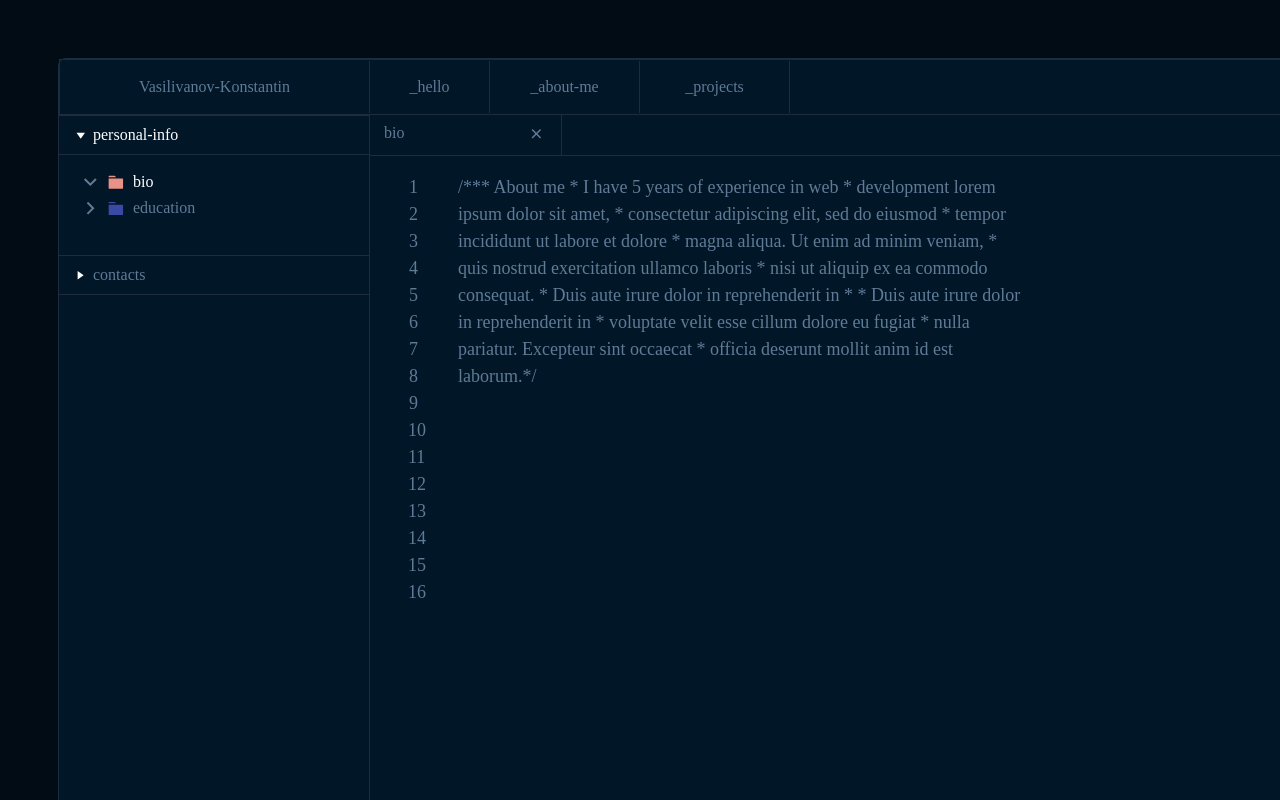
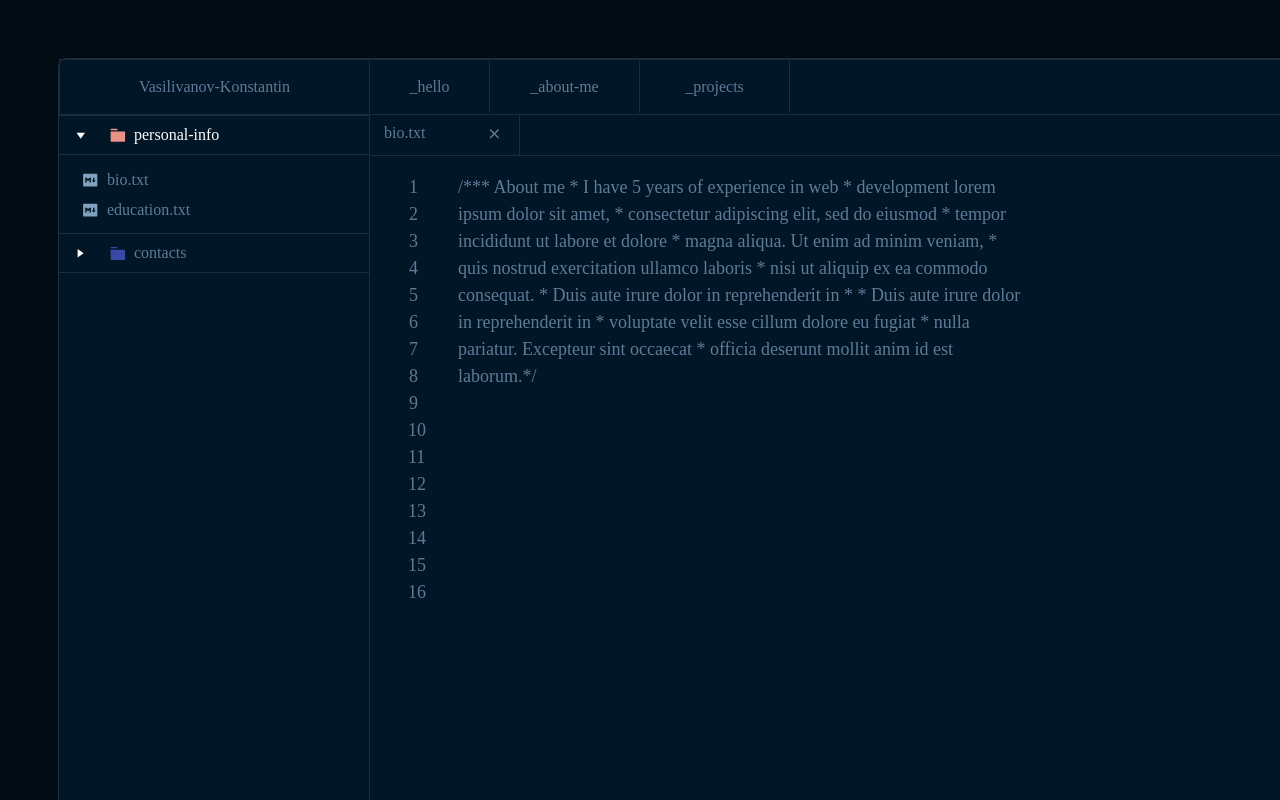
Before and after one commit to iVaccemoq/portfolioMain, a React (Create React App) app: page /about in a window 1280 px wide. Shown: the top 800 px of the page. Built offline with nearby package versions, Linux system fonts and the light colour scheme.

Commit message:
opening windows

```diff
--- a/src/components/SecondRouteWrapper/SecondRouteWrapper.js
+++ b/src/components/SecondRouteWrapper/SecondRouteWrapper.js
@@ -7,24 +7,32 @@ import Scroll from "../scroll/Scroll";
 import AsidePanelEntrails from "../asidePanelEntrails/AsidePanelEntrails";
 import AsidePanelEntrailsContacts from "../asidePanelEntrailsContacts/AsidePanelEntrailsContacts";
 
+import bioIcon from '../../resourses/bioFolder.svg'
+import educationIcon from '../../resourses/educationFolder.svg'
+
 import { useState } from "react";
 
 const SecondRouteWrapper = () => {
 
     const [toggleClass, setToggleClass] = useState(['personal-info_active', '','']);
     const [toggleChildClass, setToggleChildClass] = useState(['bio_active','']);
-    const [windowName, setWindowName] = useState(['bio','']);
+    const [windowName, setWindowName] = useState(['bio.txt','']);
 
     const onActive = (e) => {
 
         if (e.target.getAttribute('data-folder') !== null) {
-            /* setToggleClass(toggleClazz(toggleClass,e,'data-folder')) */
-            setToggleChildClass(toggleClazz(toggleChildClass,e,'data-folders'))
+            setToggleClass(toggleClazz(toggleClass,e,'data-folder'))
         } else if (e.target.getAttribute('data-folders') !== null)  {
             setToggleChildClass(toggleClazz(toggleChildClass,e,'data-folders'))
         }
 
     }
+
+    const onWindow = (e) => {
+        if (e.target.getAttribute('data-folders') !== null) {
+             setWindowName(toggleChildName(e, 'data-folders'))
+         }
+     }
 
     const toggleClazz = (whtToggle, e, whtDataAttr) => {
 
@@ -74,150 +82,38 @@ const SecondRouteWrapper = () => {
 
     }
 
-    /* const onWindow = (e) => {
-        if (e.target.getAttribute('data-folder') !== null) {
-            setWindowName(toggleName(e, 'data-folder'))
-        } else if (e.target.getAttribute('data-folders') !== null) {
-            setWindowName(toggleChildName(e, 'data-folders'))
-        }
-    } */
-
-    const onWindow = (e) => {
-        if (e.target.getAttribute('data-folders') !== null) {
-            setWindowName(toggleChildName(e, 'data-folders'))
-        }
-    }
-
-    const toggleName = (e, dataAttr) => {
-
-        const copyArr = windowName.slice(0);
-
-        let maxCounter = 0;
-        let names =[]
-        let childElements = ['bio', 'education'] // при изменении верстки, добавить новые чайлд атрибуты
-
-        for (let key of childElements) {
-            let counter = 0;
-            copyArr.forEach((item,i) => {
-                if (item === e.target.getAttribute(dataAttr) || item === `${e.target.getAttribute(dataAttr)}; ${key}`) {
-                    counter++
-                }
-            })
-            if (counter > maxCounter) {
-                maxCounter = counter;
-            }
-        }
-
-       /*  if (maxCounter === 0) {
-            names = windowName.map((item,i) => {
-
-                copyArr[i] = item;
-
-                let counter = 0;
-
-                copyArr.forEach((item,i) => {
-                    if (item === e.target.getAttribute(dataAttr)) {
-                        counter ++
-                    }
-                })
-
-                if (item === '' && counter === 0) {
-                    copyArr[i] = e.target.getAttribute(dataAttr);
-                    return e.target.getAttribute(dataAttr)
-                } else {
-                    return item
-                }
-            })
-        } else {
-            names = windowName.map((item,i) => {
-
-                if (item === e.target.getAttribute(dataAttr) || item === `${e.target.getAttribute(dataAttr)}; ${childElements[i]}`) {
-                    return ''
-                } else {
-                    return item
-                }
-
-            })
-        } */
-        names = windowName.map((item,i) => {
-
-            copyArr[i] = item;
-
-            let counter = 0;
-
-            copyArr.forEach((item,i) => {
-                if (item === e.target.getAttribute(dataAttr) || item === `${e.target.getAttribute(dataAttr)}; ${childElements[i]}`) {
-                    counter ++
-                }
-            })
-
-            if (item === '' && counter === 0 ) {
-                copyArr[i] = e.target.getAttribute(dataAttr);
-                return e.target.getAttribute(dataAttr)
-            } else {
-                return item
-            }
-        })
-
-        return names
-
-    }
-
     const toggleChildName = (e, dataAttr) => {
 
         const copyArr = windowName.slice(0);
         let childNames = [];
-
         let counter = 0;
 
-        copyArr.forEach(item => {
-            if (item === e.target.getAttribute(dataAttr)) {
-                counter ++;
+        childNames = windowName.map((item,i) => {
+
+            copyArr.forEach(item => {
+                if (item === `${e.target.getAttribute(dataAttr)}.txt`) {
+                    counter++
+                }
+            })
+
+            if (item === '' && counter === 0) {
+                copyArr[i] = e.target.getAttribute(dataAttr);
+                return `${e.target.getAttribute(dataAttr)}.txt`
+            } else {
+                copyArr[i] = item;
+                return item;
             }
         })
-
-        if (counter === 0) {
-            childNames.map((item,i) => {
-                if (item === '') {
-                    copyArr[i] = e.target.getAttribute(dataAttr)
-                    return e.target.getAttribute(dataAttr)
-                } else {
-                    return item
-                }
-            })
-        }
-
         return childNames
 
     }
 
-    console.log(windowName)
-    /* const windowNamee = ['personal-info; bio', 'personal-info; education']
-
-    console.log(windowNamee)
-
-    let childElementss = ['bio', 'education']
-
-    const names = windowNamee.map((item,i) => {
-
-            if (item === 'personal-info' || item === `personal-info; ${childElementss[i]}`) {
-                return ''
-            } else {
-                return item
-            }
-
-    })
-
-    console.log(names) */
-
-
-
     return (
         <main className="App__two-page-wrapper">
             <Gpspanel onActive={onActive} onWindow={onWindow}>
-                <AsideEntrails dataAttr='personal-info' name={'personal-info'} toggleClass={toggleClass}/>
+                <AsideEntrails img={bioIcon} dataAttr='personal-info' name={'personal-info'} toggleClass={toggleClass}/>
                 <AsidePanelEntrails dataAttr='personal-info' toggleChildClass={toggleChildClass} toggleClass={toggleClass}/>
-                <AsideEntrails dataAttr='contacts' name={'contacts'} toggleClass={toggleClass}/>
+                <AsideEntrails img={educationIcon} dataAttr='contacts' name={'contacts'} toggleClass={toggleClass}/>
                 <AsidePanelEntrailsContacts dataAttr='contacts' toggleClass={toggleClass}/>
             </Gpspanel>
             <MainScreen>
--- a/src/components/app/App.scss
+++ b/src/components/app/App.scss
@@ -37,9 +37,16 @@
         padding: 0;
     }
     &__two-page-info-about{
+        padding-left: 10px;
         display: flex;
-        margin-bottom: 8px;
+        display: flex;
+        align-items: center;
+        height: 30px;
         cursor: pointer;
+
+        &:hover{
+            background-color: rgba(255,255,255, .1);
+        }
 
     }
     &__two-page-img{
@@ -51,6 +58,8 @@
     }
     &__two-page-folder{
         margin-left: 13px;
+        width: 16px;
+        height: 14px;
     }
     &__two-page-name{
         margin-left: 9px;
@@ -59,10 +68,13 @@
         font-size: 16px;
         font-style: normal;
         font-weight: 400;
-        line-height: normal;
+        line-height: 12px;
         &_active {
             color: white;
         }
+        /* &:hover{
+            color:white;
+        } */
     }
     &__two-page-info{
         visibility: hidden;
@@ -70,11 +82,12 @@
         height: 0;
         padding: 0;
         margin: 0;
+
         &_active {
         opacity: 1;
-        height: 100px;
+        height: 78px;
         visibility: visible;
-        padding: 18px 0 25px 10px;
+        padding: 10px 0 20px 0;
         }
     }
 
--- a/src/components/asideEntrails/AsideEntrails.js
+++ b/src/components/asideEntrails/AsideEntrails.js
@@ -17,6 +17,7 @@ const AsideEntrails = (props) => {
     return (
         <div data-folder={props.dataAttr} className={clazz} >
             <img className={imgClazz} src={bigArrow} alt="arrow" />
+            <img className='aside-panel__big-arrow aside-panel__big-arrow_active' src={props.img} alt="arrow" />
             {props.name}
         </div>
     )
--- a/src/components/asidePanelEntrails/AsidePanelEntrails.js
+++ b/src/components/asidePanelEntrails/AsidePanelEntrails.js
@@ -1,5 +1,4 @@
-import bioIcon from '../../resourses/bioFolder.svg'
-import educationIcon from '../../resourses/educationFolder.svg'
+import txt from '../../resourses/txtFormat.svg'
 import arrow from '../../resourses/smalArrow.svg'
 
 import ListFolder from '../listFolders/ListFolder'
@@ -18,8 +17,9 @@ const AsidePanelEntrails = (props) => {
 
     return (
         <ol className={clazz}>
-            <ListFolder name='bio' dataAttr='bio' img={bioIcon} toggleChildClass={props.toggleChildClass}/>
-            <ListFolder name='education' dataAttr='education' img={educationIcon} toggleChildClass={props.toggleChildClass}/>
+            <ListFolder name='bio.txt' dataAttr='bio' img={txt} toggleChildClass={props.toggleChildClass}/>
+            <ListFolder name='education.txt' dataAttr='education' img={txt} toggleChildClass={props.toggleChildClass}/>
+
         </ol>
     )
 }
--- a/src/components/listFolders/ListFolder.js
+++ b/src/components/listFolders/ListFolder.js
@@ -1,4 +1,5 @@
 import arrow from '../../resourses/smalArrow.svg'
+
 
 const ListFolder = (props) => {
 
@@ -16,9 +17,8 @@ const ListFolder = (props) => {
 
     return (
         <li data-folders={props.dataAttr} className='App__two-page-info-about'>
-            <img data-folders={props.dataAttr} src={arrow} alt="arrow" className={imgClazz} />
             <img data-folders={props.dataAttr} src={props.img} alt={props.name} className="App__two-page-folder" />
-            <div data-folders={props.dataAttr} className={clazz}>{props.name}</div>
+            <div data-folders={props.dataAttr} className="App__two-page-name">{props.name}</div>
         </li>
     )
 }
--- a/src/components/window/window.scss
+++ b/src/components/window/window.scss
@@ -15,7 +15,7 @@
     &__wrapper{
         position: relative;
         border-right: 1px solid #1E2D3D;
-        width: 192px;
+        width: 150px;
         height: 40px;
         padding: 9px 12px 9px 14px;
     }
```
Also changed, not shown: src/resourses/txtFormat.svg (added).
